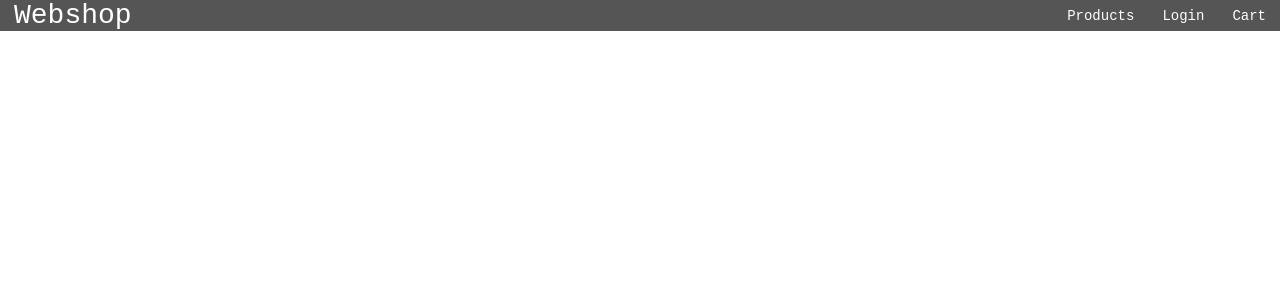
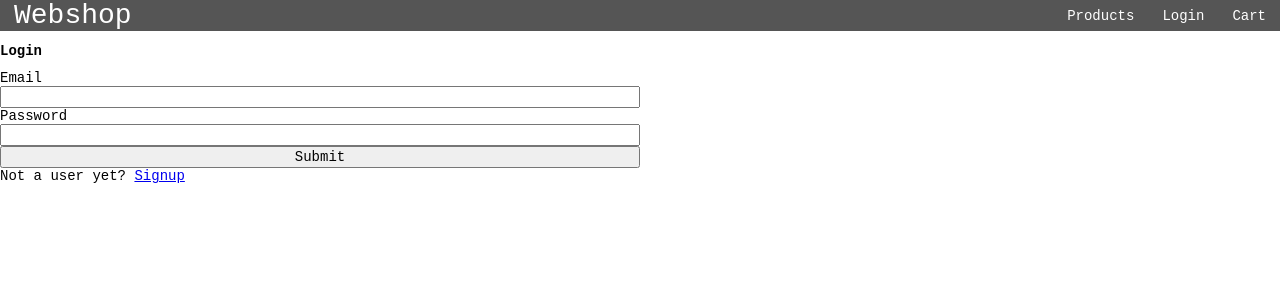
Before and after one commit to Benjamin-Re/webstore-frontend, a React (Create React App) app: page /auth in a window 1280 px wide. Shown: the top 300 px of the page. Built offline with nearby package versions, Linux system fonts and the light colour scheme.

Commit message:
Add user authentication and store userId, token

```diff
--- a/src/App.js
+++ b/src/App.js
@@ -1,7 +1,7 @@
 import { Nav } from "./components/Nav";
 import { Routes, Route } from "react-router-dom";
 import { Products } from "./components/Products";
-import { Login } from "./components/Login";
+import { Auth } from "./components/Auth";
 import { Signup } from "./components/Signup";
 import { Cart } from "./components/Cart";
 import { Home } from "./components/Home";
@@ -17,7 +17,7 @@ function App() {
           <Routes>
             <Route path="/" element={<Home />} />
             <Route path="/products" element={<Products />} />
-            <Route path="/login" element={<Login />} />
+            <Route path="/auth" element={<Auth />} />
             <Route path="/cart" element={<Cart />} />
             <Route path="/signup" element={<Signup />} />
           </Routes>
--- a/src/Context.js
+++ b/src/Context.js
@@ -13,20 +13,17 @@ export function ContextProvider({ children }) {
   const initialArray = [];
   const [getCartState, setCartState] = useState(initialArray);
   const [getLoggedIn, setLoggedIn] = useState(false);
-  const [getToken, setToken] = useState();
-
-  // wrap setCartState in a function so the spreading of the old array and adding of new element is taken care of
-  function setCart(arg) {
-    setCartState((oldArray) => [...oldArray, arg]);
-  }
+  const [getToken, setToken] = useState("");
+  const [getUserId, setUserId] = useState("");
 
   // Declare the values you want to pass to the children
   return (
     <Context.Provider
       value={{
-        cart: [getCartState, setCart],
+        cart: [getCartState, setCartState],
         logged: [getLoggedIn, setLoggedIn],
         token: [getToken, setToken],
+        userId: [getUserId, setUserId]
       }}
     >
       {" "}
--- /dev/null
+++ b/src/components/Auth.js
@@ -0,0 +1,14 @@
+import { useMyContext } from "../Context";
+import { Login } from './Login';
+import { Dashboard } from './Dashboard';
+
+export function Auth (props) {
+    const {cart, logged, token} = useMyContext();
+    const [getLoggedIn, setLoggedIn] = logged;
+
+    return (
+        <div>
+            {getLoggedIn ? <Dashboard/> : <Login/>}
+        </div>
+    )
+}
--- a/src/components/Card.js
+++ b/src/components/Card.js
@@ -25,6 +25,6 @@ export function Card(props) {
       name: props.name,
       price: props.price
     }
-    setCart(product);
+    setCart((oldArray) => [...oldArray, product]);
   }
 }
--- a/src/components/Cart.js
+++ b/src/components/Cart.js
@@ -1,16 +1,25 @@
 import { useMyContext } from "../Context";
+import { useNavigate } from 'react-router-dom';
+import { useEffect } from 'react';
 
 export function Cart() {
 
-  const {cart, logged, token} = useMyContext();
+  const {cart, logged, token, userId} = useMyContext();
   const [getCart, setCart] = cart;
-  const products = getCart; // get cart is not a function but a variable
+  const [getLoggedIn, setLoggedIn] = logged;
+  const [getUserId, setUserId] = userId;
+
+  const navigate = useNavigate();
+
+  useEffect( ()=> {
+    console.log("render");
+  }, [getCart])
 
   return (
     <>
       <h2>Cart</h2>
       <ul>
-      {products.map(product => {
+      {getCart.map(product => {
         return (
             <li>
                 {product.name}, {product.price}€
@@ -26,17 +35,22 @@ export function Cart() {
       /* Many things:
       check if user logged in
       if so send
-          put request to update products in db
+          put request to update getCart in db
           send post request to update orders in db
           get request to get the order and display order confirmation*/
 
+      // if not logged in redirect to /auth
+      if(!getLoggedIn){
+        navigate("/auth");
+      }
+
       // Prepare the order
       let order = {
-        "products": products,
-        "total": products.reduce((total, current) => {return total+= current.price}, 0)
+        "products": getCart,
+        "total": getCart.reduce((total, current) => {return total+= current.price}, 0)
       }
       // Current user's id
-      let userId = "62b0b711f370adbebfa75135";
+      let userId = getUserId;
 
       // Put request to user, to add the order to him
       fetch('https://enigmatic-temple-40493.herokuapp.com/users/'+userId, {
@@ -44,8 +58,12 @@ export function Cart() {
         headers: { 'Content-Type': 'application/json' },
         body: JSON.stringify(order)
       }).then(res => {
-        return res.json()
-      }).then(data => console.log(data))
+        return res.json();
+      }).then(data => {
+          // Clear the cart after successful checkout
+        setCart([]);
+        console.log(data);
+      })
       .catch(error => console.log(error))
   }
 }
--- /dev/null
+++ b/src/components/Dashboard.js
@@ -0,0 +1,7 @@
+export function Dashboard() {
+    return (
+        <>
+            <h1>Welcome to your Dashboard</h1>
+        </>
+    )
+}
--- a/src/components/Login.js
+++ b/src/components/Login.js
@@ -1,15 +1,21 @@
-import { useState } from "react";
+import { useState, useEffect } from "react";
 import { Link } from "react-router-dom";
 import { useMyContext } from "../Context";
-import css from './Signup.css';
+import css from "./Signup.css";
 
 export function Login() {
   // Add variables using state
-  const {cart, logged, token} = useMyContext();
+  const { cart, logged, token, userId } = useMyContext();
   const [getLoggedIn, setLoggedIn] = logged;
   const [getToken, setToken] = token;
+  const [getUserId, setUserId] = userId;
   const [email, setEmail] = useState("");
   const [password, setPassword] = useState("");
+
+  // For testing purposes
+  useEffect(() => {
+    console.log("useEffect " + getLoggedIn);
+  }, [getLoggedIn]);
 
   // Functions handling user input
   const handleEmail = (e) => setEmail(e.target.value);
@@ -26,21 +32,23 @@ export function Login() {
     // http://localhost:8000
     // https://enigmatic-temple-40493.herokuapp.com
     // POST to login the user
-    fetch("https://enigmatic-temple-40493.herokuapp.com/users/login", {
+    fetch("http://localhost:8000/users/login", {
       method: "POST",
       headers: { "Content-Type": "application/json" },
       body: JSON.stringify(credentials),
     })
       .then((res) => {
-        return res.json();
+        if (!res.ok) {
+          throw new Error(res.status);
+        } else return res.json();
       })
       .then((data) => {
-        setToken(data['accessToken'])
+        setUserId(data["user"]["_id"]);
+        setToken(data["accessToken"]);
         setLoggedIn(true);
-        console.log(getToken);
+        console.log("inside handle submit");
       })
       .catch((error) => console.log(error));
-
   };
 
   return (
@@ -63,7 +71,9 @@ export function Login() {
         ></input>
         <button type="submit">Submit</button>
       </form>
-      <div>Not a user yet? <Link to="/signup">Signup</Link></div>
+      <div>
+        Not a user yet? <Link to="/signup">Signup</Link>
+      </div>
     </>
   );
 }
--- a/src/components/Nav.js
+++ b/src/components/Nav.js
@@ -1,6 +1,9 @@
 import { Link } from "react-router-dom";
+import { useMyContext } from "../Context";
 
 export function Nav() {
+  const { cart, logged, token } = useMyContext();
+  const [getLoggedIn, setLoggedIn] = logged;
 
   return (
     <nav className="nav">
@@ -12,7 +15,7 @@ export function Nav() {
           <Link to="/products">Products</Link>
         </li>
         <li>
-          <Link to="/login">Login</Link>
+          <Link to="/auth">{getLoggedIn ? "Dashboard" : "Login"}</Link>
         </li>
         <li>
           <Link to="/cart">Cart</Link>
--- a/src/components/Signup.js
+++ b/src/components/Signup.js
@@ -1,5 +1,7 @@
 import { useState } from "react";
 import css from './Signup.css';
+import { useMyContext } from "../Context";
+import { useNavigate } from 'react-router-dom';
 
 export function Signup() {
   // Add variables using state
@@ -7,6 +9,13 @@ export function Signup() {
   const [lastName, setLastName] = useState("");
   const [email, setEmail] = useState("");
   const [password, setPassword] = useState("");
+  const { cart, logged, token, userId } = useMyContext();
+  const [getLoggedIn, setLoggedIn] = logged;
+  const [getToken, setToken] = token;
+  const [getUserId, setUserId] = userId;
+
+  // For redirecting
+  const navigate = useNavigate();
 
   // Functions handling user input
   const handleFirstName = (e) => setFirstName(e.target.value);
@@ -27,7 +36,9 @@ export function Signup() {
     console.log(newUser);
 
     // POST the new user
-    fetch("https://enigmatic-temple-40493.herokuapp.com/users/signup", {
+    // http://localhost:8000
+    // https://enigmatic-temple-40493.herokuapp.com
+    fetch("http://localhost:8000/users/signup", {
       method: "POST",
       headers: { "Content-Type": "application/json" },
       body: JSON.stringify(newUser),
@@ -35,7 +46,12 @@ export function Signup() {
       .then((res) => {
         return res.json();
       })
-      .then((data) => console.log(data))
+      .then((data) => {
+        setUserId(data["user"]["_id"]);
+        setLoggedIn(true);
+        setToken(data['accessToken']);
+        navigate("/auth");
+      })
       .catch((error) => console.log(error));
 
   };
```
